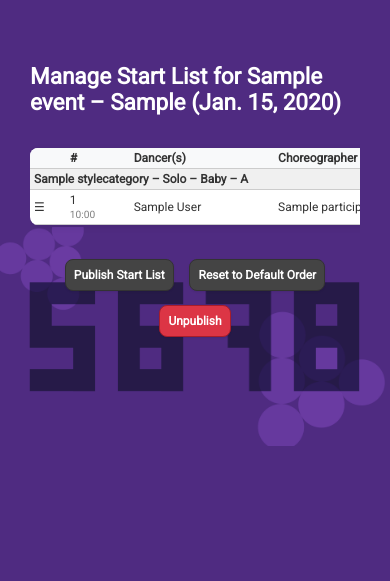
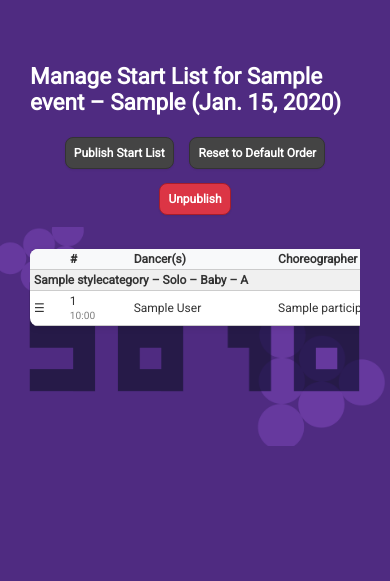
Before and after one commit to comi-cvetkovic/dance_portal_starter, a Django app: page /events/1/startlist/manage/ in a window 390 px wide. Shown: the part 86-667 px from the top of the page. Run offline with Django 5.2, Linux system fonts and the light colour scheme; a user stored in the database is signed in; tables that the repository leaves empty hold one stand-in row (values such as "Sample post").

Commit message:
Buttons for start list

```diff
--- a/core/templates/core/manage_start_list.html
+++ b/core/templates/core/manage_start_list.html
@@ -4,6 +4,27 @@
 
 {% block content %}
 <h2>{% trans "Manage Start List for" %} {{ event.name }} – {{ event.city }} ({{ event.date }})</h2>
+
+<!-- Toolbar ABOVE the table -->
+<div id="sticky-toolbar">
+    <form id="publish-form" method="post" action="{% url 'publish_start_list' event.id %}" style="display: inline;">
+        {% csrf_token %}
+        <input type="hidden" name="mode" id="publish-mode">
+        <input type="hidden" name="ordered_ids_json" id="ordered-ids-json">
+        <input type="hidden" name="source" value="manage">
+
+        <button type="button" class="btn-default" onclick="submitPublish('current', 'manage')">{% trans "Publish Start List" %}</button>
+        <button type="button" class="btn-default" onclick="submitPublish('default')">{% trans "Reset to Default Order" %}</button>
+    </form>
+
+    {% if event.is_published %}
+    <form method="post" action="{% url 'unpublish_start_list' event.id %}" style="display: inline;"
+        onsubmit="return confirm('Unpublish the start list?');">
+        {% csrf_token %}
+        <button type="submit" class="btn-delete">{% trans "Unpublish" %}</button>
+    </form>
+    {% endif %}
+</div>
 
 <div class="table-wrapper">
 <table class="start-group" id="group-container" style="width: 100%; border-collapse: collapse; margin-bottom: 2em;">
@@ -65,24 +86,16 @@
 {% block extra_styles %}
 <style>
     #sticky-toolbar {
-        position: fixed;
-        top: 60px;
-        right: 30px;
-        z-index: 998;
-        background: rgba(255, 255, 255, 0.95);
-        padding: 10px;
-        border-radius: 8px;
-        box-shadow: 0 0 6px rgba(0, 0, 0, 0.1);
         display: flex;
+        justify-content: flex-end;  /* align right */
         gap: 10px;
-        align-items: center;
+        margin-bottom: 1rem;        /* spacing above table */
     }
-
     .table-wrapper {
         overflow-x: auto;
     }
     .start-group th, .start-group td {
-        white-space: normal;      /* wrap text */
+        white-space: normal;
         word-break: break-word;
         padding: .6rem .75rem;
     }
@@ -90,7 +103,6 @@
         font-size: 0.85em; color: gray;
     }
     @media (max-width: 1024px) {
-    /* Smaller, wrapped table */
         .start-group th,
         .start-group td {
             font-size: 0.8rem;
@@ -99,62 +111,25 @@
             padding: 3px 4px;
             text-align: left;
         }
-
         .start-group {
             width: 100%;
             border-collapse: collapse;
             table-layout: auto;
         }
-
-    /* Toolbar styling */
         #sticky-toolbar {
-        position: relative;         /* place it in flow, above table */
-        top: auto;
-        right: auto;
-        left: auto;
-        margin: 0 0 0.5rem 0;       /* small space below */
-        display: flex;
-        justify-content: center;
-        flex-wrap: wrap;            /* stack if needed */
+            flex-wrap: wrap;
+            justify-content: center;  /* center on mobile */
             gap: 6px;
-        width: 100%;
-        background: transparent;    /* no big white box */
-        box-shadow: none;
-        padding: 0;
         }
-
         #sticky-toolbar button {
             font-size: 0.8rem;
             padding: 4px 8px;
-        flex: 0 1 auto;
         }
     }
-
 </style>
 {% endblock %}
 
 {% block extra_scripts %}
-<!-- Sticky Toolbar -->
-<div id="sticky-toolbar">
-    <form id="publish-form" method="post" action="{% url 'publish_start_list' event.id %}" style="display: inline;">
-        {% csrf_token %}
-        <input type="hidden" name="mode" id="publish-mode">
-        <input type="hidden" name="ordered_ids_json" id="ordered-ids-json">
-        <input type="hidden" name="source" value="manage">
-
-        <button type="button" class="btn-default" onclick="submitPublish('current', 'manage')">{% trans "Publish Start List" %}</button>
-        <button type="button" class="btn-default" onclick="submitPublish('default')">{% trans "Reset to Default Order" %}</button>
-    </form>
-
-    {% if event.is_published %}
-    <form method="post" action="{% url 'unpublish_start_list' event.id %}" style="display: inline;"
-        onsubmit="return confirm('Unpublish the start list?');">
-        {% csrf_token %}
-        <button type="submit" class="btn-delete">{% trans "Unpublish" %}</button>
-    </form>
-    {% endif %}
-</div>
-
 <script src="https://cdn.jsdelivr.net/npm/sortablejs@1.15.0/Sortable.min.js"></script>
 <script>
     document.addEventListener('DOMContentLoaded', function () {
```
Lines whose indentation alone changed are shown as unchanged.
